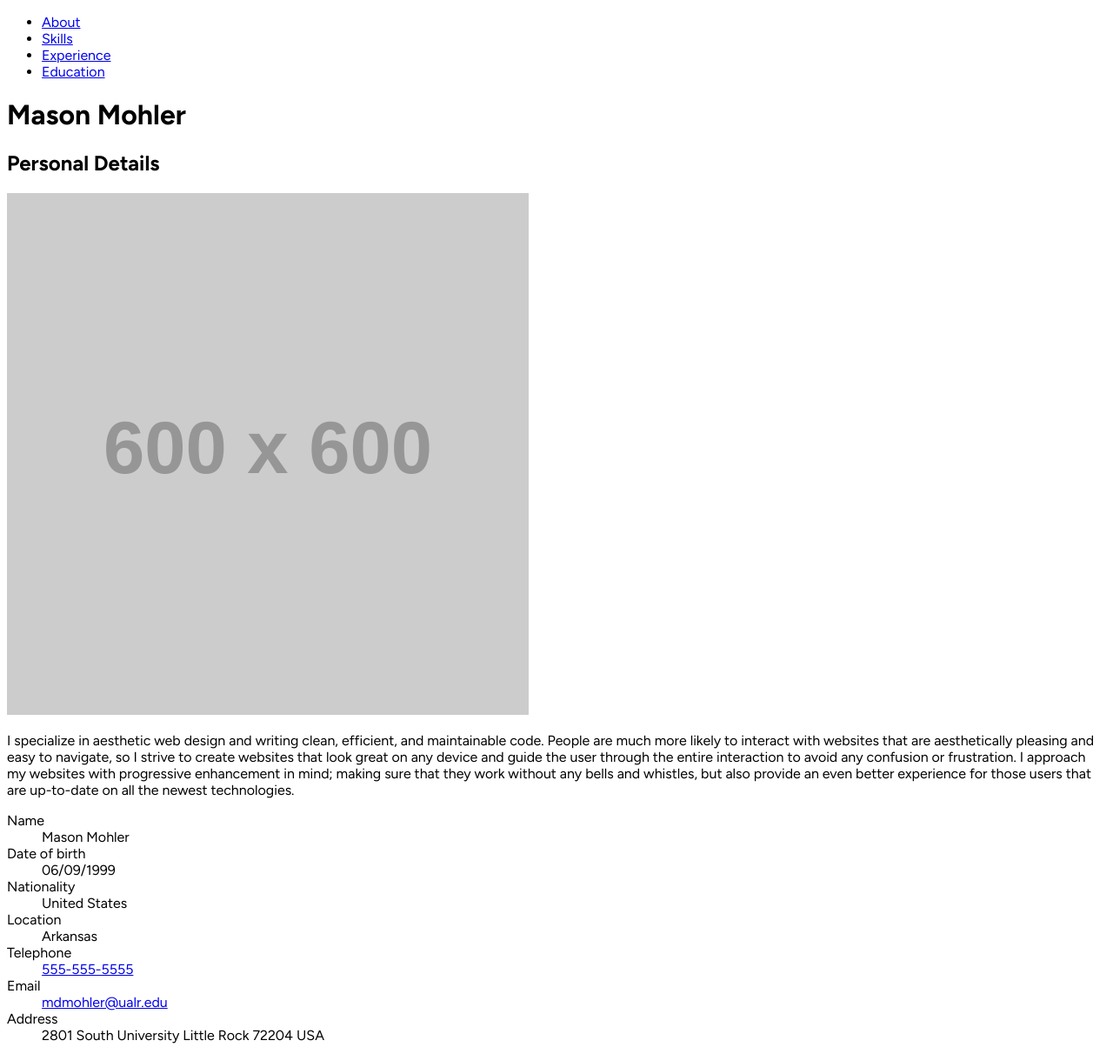
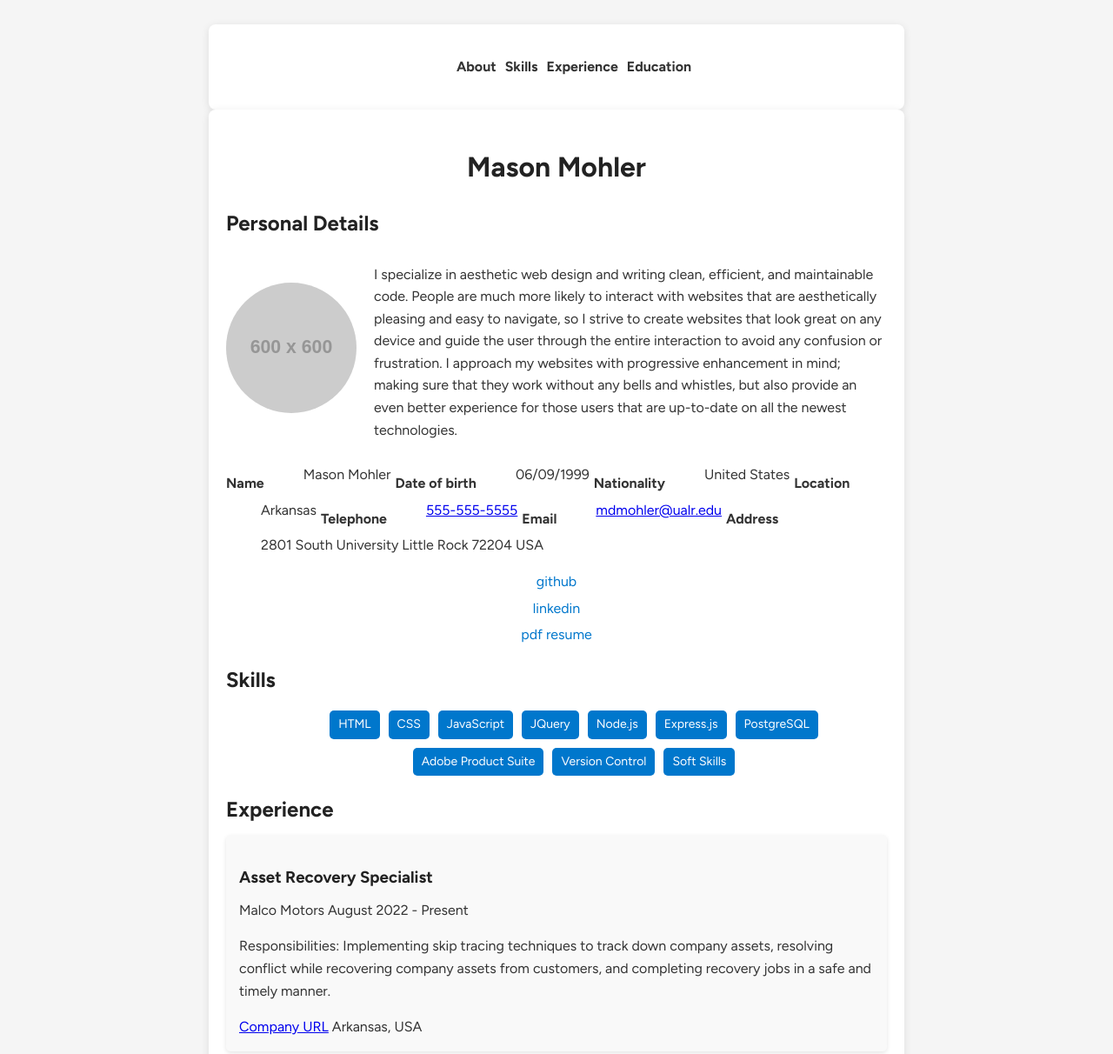
Before and after one commit to masonmohler/ifsc-3342, a plain HTML site: page resume-json/index.html in a window 1280 px wide. Shown: the top 1212 px of the page at 87% size. Drawn offline with Linux system fonts and the light colour scheme; placeholder pictures from the web are drawn by us.

Commit message:
Used chatGPT to provide a basic styling structure for my resume. Will definitely change it, just wanted to see what it would look like on mobile

```diff
--- a/resume-json/assets/css/style.css
+++ b/resume-json/assets/css/style.css
@@ -8,5 +8,132 @@ html {
 }
 
 body {
-  font-family: "Figtree", sans-serif;
+  font-family: 'Figtree', sans-serif;
+  line-height: 1.6;
+  background-color: #f5f5f5;
+  color: #333;
+  padding: 20px;
 }
+
+.container {
+  max-width: 800px;
+  margin: 0 auto;
+  background: white;
+  padding: 20px;
+  border-radius: 8px;
+  box-shadow: 0 2px 10px rgba(0, 0, 0, 0.1);
+}
+
+/* Navigation */
+nav.primary ul {
+  list-style: none;
+  display: flex;
+  flex-direction: column;
+  text-align: center;
+  gap: 10px;
+}
+
+nav.primary ul li a {
+  text-decoration: none;
+  color: #333;
+  font-weight: bold;
+}
+
+/* Typography */
+h1, h2, h3 {
+  color: #222;
+  margin-bottom: 10px;
+}
+
+.page-title {
+  text-align: center;
+}
+
+/* About Section */
+.bio {
+  text-align: center;
+}
+
+.bio img {
+  width: 150px;
+  height: 150px;
+  border-radius: 50%;
+  margin-bottom: 10px;
+}
+
+.details {
+  display: flex;
+  flex-direction: column;
+  gap: 5px;
+  margin-top: 10px;
+}
+
+dl.details dt {
+  font-weight: bold;
+  margin-top: 10px;
+}
+
+.related-links {
+  list-style: none;
+  padding: 0;
+  display: flex;
+  flex-direction: column;
+  align-items: center;
+  gap: 5px;
+}
+
+.related-links a {
+  text-decoration: none;
+  color: #0077cc;
+}
+
+/* Skills */
+#skills ul {
+  display: flex;
+  flex-wrap: wrap;
+  gap: 10px;
+  justify-content: center;
+  list-style: none;
+}
+
+.skill {
+  background: #0077cc;
+  color: white;
+  padding: 5px 10px;
+  border-radius: 5px;
+  font-size: 14px;
+}
+
+/* Experience */
+.job {
+  background: #f9f9f9;
+  padding: 15px;
+  border-radius: 5px;
+  margin-bottom: 15px;
+  box-shadow: 0 2px 5px rgba(0, 0, 0, 0.1);
+}
+
+/* Responsive Styles */
+@media (min-width: 600px) {
+  nav.primary ul {
+    flex-direction: row;
+    justify-content: center;
+  }
+
+  .details {
+    flex-direction: row;
+    flex-wrap: wrap;
+  }
+}
+
+@media (min-width: 900px) {
+  .bio {
+    display: flex;
+    align-items: center;
+    text-align: left;
+  }
+
+  .bio img {
+    margin-right: 20px;
+  }
+}
```
